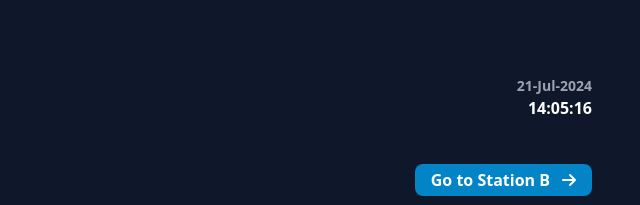
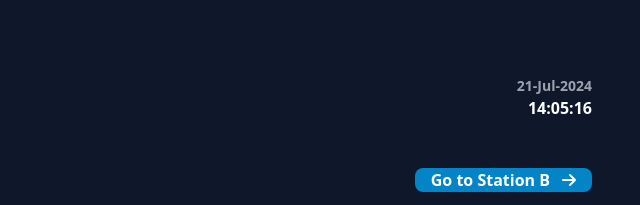
Before and after one commit to aldinoyogi/Skripsi-WeatherStation, a website: page stationa.html in a window 1280 px wide. Shown: the top 205 px of the page, 640-1280 px from the left. Drawn offline with nearby package versions, Linux system fonts and the light colour scheme; no server answers.

Commit message:
Add Changes

```diff
--- a/stationa.html
+++ b/stationa.html
@@ -38,7 +38,7 @@
           <h1 class="font-bold text-xl md:text-2xl mb-5 mt-3">Last 30 Minutes Timeseries</h1>
           <a class="flex space-x-3 bg-sky-600 px-4 py-1 rounded-lg w-fit justify-center items-center mt-2"
             href="/station-b">
-            <span class="font-semibold">Go to Station B</span>
+            <span class="font-semibold leading-none">Go to Station B</span>
             <i class="fa-solid fa-arrow-right"></i>
           </a>
         </div>
```
Also changed, not shown: stationb.html (+1 -1 lines), public/css/style-prod.css.
